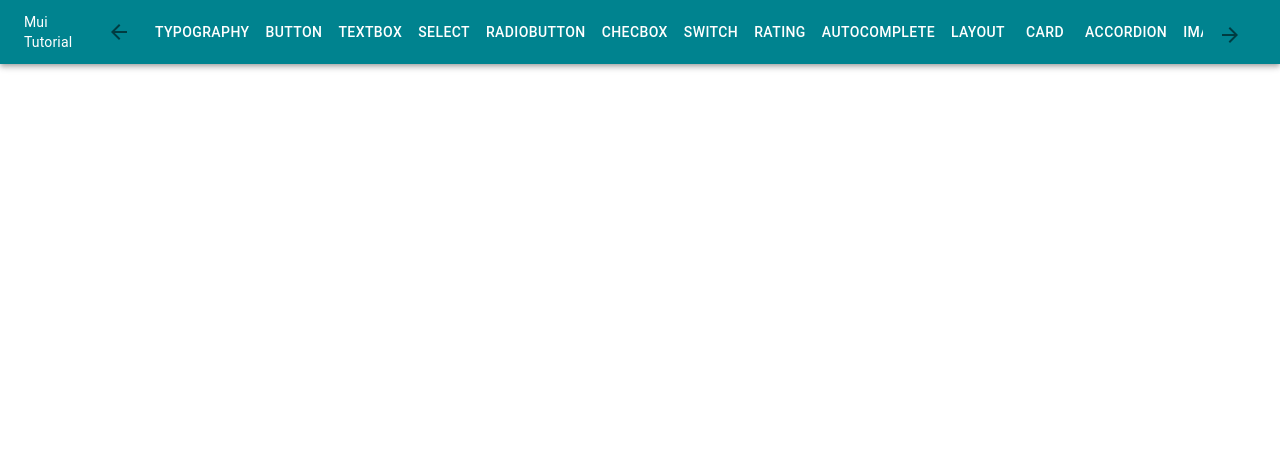
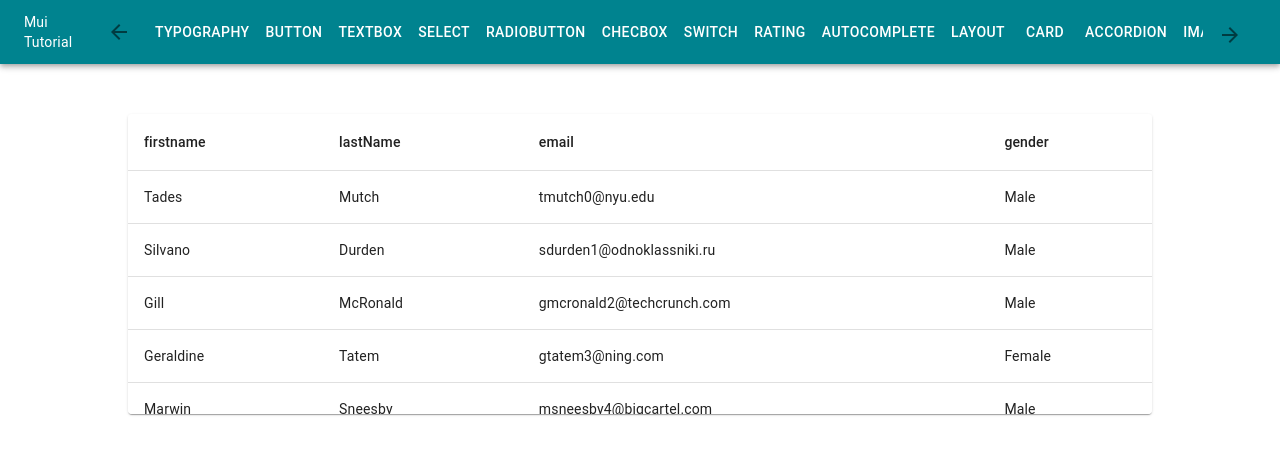
Before and after one commit to shubham-mhatre/react-typescript-material-ui, a React (Create React App) app: page /muitable in a window 1280 px wide. Shown: the top 454 px of the page. Built offline with nearby package versions, Linux system fonts and the light colour scheme.

Commit message:
table material ui

```diff
--- a/src/App.tsx
+++ b/src/App.tsx
@@ -27,6 +27,7 @@ import MuiBadge from './Components/MuiBadge';
 import MuiList from './Components/MuiList';
 import MuiChip from './Components/MuiChip';
 import MuiTooltip from './Components/MuiTooltip';
+import MuiTable from './Components/MuiTable';
 
 function App() {
   return (
@@ -58,6 +59,7 @@ function App() {
           <Route path="/muilist" element={<MuiList />}></Route>
           <Route path="/muichip" element={<MuiChip />}></Route>
           <Route path="/muitooltip" element={<MuiTooltip />}></Route>
+          <Route path="/muitable" element={<MuiTable />}></Route>
         </Routes>
       </Router>
     </div>
--- a/src/Components/MuiNavbar.tsx
+++ b/src/Components/MuiNavbar.tsx
@@ -53,6 +53,7 @@ const MuiNavbar = () => {
                                 <Button color='inherit' href="/muilist">List</Button>
                                 <Button color='inherit' href="/muichip">Chip</Button>
                                 <Button color='inherit' href="/muitooltip">Tooltip</Button>
+                                <Button color='inherit' href="/muitable">Table</Button>
                             </div>
                         </div>
                         <div style={{ minWidth: '500px' }} />
--- /dev/null
+++ b/src/Components/MuiTable.tsx
@@ -0,0 +1,112 @@
+import {
+    TableContainer, TableBody, Table, TableHead, TableRow
+    , TableCell, Paper
+} from '@mui/material'
+import React from 'react'
+
+
+
+const MuiTable = () => {
+    return (
+        <>
+            <TableContainer component={Paper}
+                style={{ marginTop: "50px", width: "80%", marginLeft: "10%",maxHeight:"300px" }}>
+                <Table stickyHeader>
+                    <TableHead>
+                        <TableRow>
+                            {tableHeaders.map((rs) => (
+                                <TableCell>{rs}</TableCell>
+                            ))}
+                        </TableRow>
+                    </TableHead>
+                    <TableBody>
+                        {tableData.map((rs) => (
+                            <TableRow key={rs.id}>
+                                <TableCell>{rs.first_name}</TableCell>
+                                <TableCell>{rs.last_name}</TableCell>
+                                <TableCell>{rs.email}</TableCell>
+                                <TableCell>{rs.gender}</TableCell>
+                            </TableRow>
+                        ))}
+                    </TableBody>
+                </Table>
+            </TableContainer>
+        </>
+    )
+}
+
+const tableHeaders = ["firstname", "lastName", "email", "gender"];
+
+const tableData = [{
+    "id": 1,
+    "first_name": "Tades",
+    "last_name": "Mutch",
+    "email": "tmutch0@nyu.edu",
+    "gender": "Male",
+    "ip_address": "37.77.81.40"
+  }, {
+    "id": 2,
+    "first_name": "Silvano",
+    "last_name": "Durden",
+    "email": "sdurden1@odnoklassniki.ru",
+    "gender": "Male",
+    "ip_address": "232.108.75.248"
+  }, {
+    "id": 3,
+    "first_name": "Gill",
+    "last_name": "McRonald",
+    "email": "gmcronald2@techcrunch.com",
+    "gender": "Male",
+    "ip_address": "97.17.247.88"
+  }, {
+    "id": 4,
+    "first_name": "Geraldine",
+    "last_name": "Tatem",
+    "email": "gtatem3@ning.com",
+    "gender": "Female",
+    "ip_address": "51.243.43.60"
+  }, {
+    "id": 5,
+    "first_name": "Marwin",
+    "last_name": "Sneesby",
+    "email": "msneesby4@bigcartel.com",
+    "gender": "Male",
+    "ip_address": "140.42.85.57"
+  }, {
+    "id": 6,
+    "first_name": "Dewain",
+    "last_name": "Capitano",
+    "email": "dcapitano5@hexun.com",
+    "gender": "Male",
+    "ip_address": "99.20.145.90"
+  }, {
+    "id": 7,
+    "first_name": "Glenda",
+    "last_name": "Mila",
+    "email": "gmila6@microsoft.com",
+    "gender": "Female",
+    "ip_address": "119.132.16.8"
+  }, {
+    "id": 8,
+    "first_name": "Robb",
+    "last_name": "Huddle",
+    "email": "rhuddle7@google.nl",
+    "gender": "Male",
+    "ip_address": "240.119.191.191"
+  }, {
+    "id": 9,
+    "first_name": "Fleming",
+    "last_name": "Trustram",
+    "email": "ftrustram8@opera.com",
+    "gender": "Male",
+    "ip_address": "112.68.40.218"
+  }, {
+    "id": 10,
+    "first_name": "Deane",
+    "last_name": "Radki",
+    "email": "dradki9@soup.io",
+    "gender": "Male",
+    "ip_address": "27.39.96.29"
+  }];
+
+export default MuiTable
```
